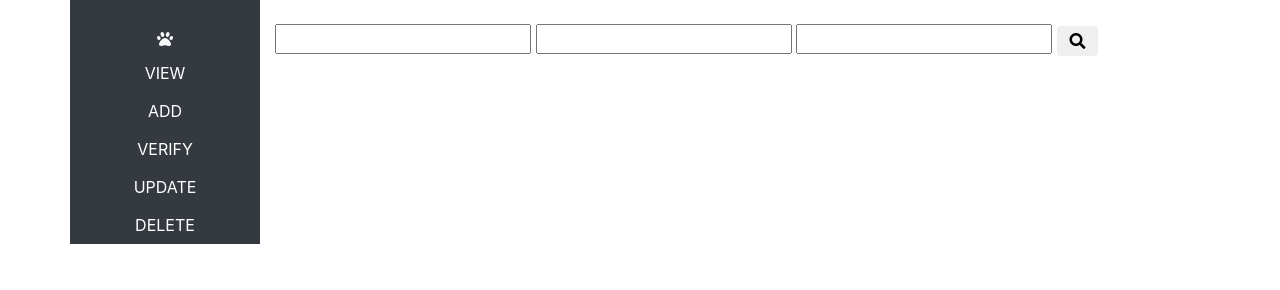
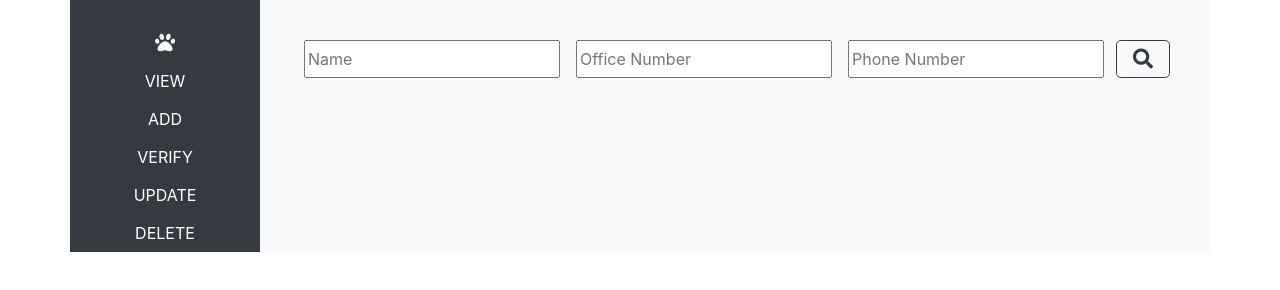
Before and after one commit to Mr-valco/Employee-Directory, a plain HTML site: page index.html in a window 1280 px wide. Drawn offline with nearby package versions, Linux system fonts and the light colour scheme.

Commit message:
minor updates

```diff
--- a/app.js
+++ b/app.js
@@ -70,14 +70,17 @@ const verifys = function () {
     //looks for the index of the item
     const searchIndex = employeeList.findIndex((obj => obj.name == employee.name));
 
+
     // If our employeeList includes the input value, add message to the body
     if (searchIndex !== -1) {
 
         $('#verify').text('YES');
+
     } else {
+
         $('#verify').text('NO');
     }
-
+    $('#verify').removeClass('d-none');
     // After performing our actions, clear the name input
     $('#name').val('');
 }
--- a/index.html
+++ b/index.html
@@ -15,11 +15,11 @@
 
 <body>
   <div class="container">
-    <div class="row">
+    <div class="row justify-content-center">
       <!-- menue -->
-      <div class="col-2 bg-dark text-light ">
+      <div class="col-sm-2 bg-dark text-light ">
         <br>
-        <i class=" btn fas fa-paw w-100"></i>
+        <i class=" btn fas fa-paw btn-lg w-100"></i>
         <button class="btn btn-dark  w-100" id="view">VIEW</button>
         <button class="btn btn-dark  w-100" id="add">ADD</button>
         <button class="btn btn-dark  w-100" id="search">VERIFY</button>
@@ -27,18 +27,19 @@
         <button class="btn btn-dark  w-100" id="delete">DELETE</button>
       </div>
 
-      <div class="col-10">
+      <div class="col-sm-10 bg-light">
         <br>
         <!-- input fields -->
-        <div class="" id="textInput">
-          <input id="name">
-          <input id="officeNum">
-          <input id="phoneNum">
-          <button class=" btn fas fa-search" id="search"></button>
-          <p id="verify" style="color: red;"> </p>
+        <div class="row justify-content-center py-3" id="textInput">
+          <input class="mx-2" id="name" placeholder="Name">
+          <input class="mx-2" id="officeNum" placeholder="Office Number">
+          <input class="mx-2" id="phoneNum" placeholder="Phone Number">
+          <button class=" btn btn-outline-dark btn-lg mx-1 btn fas fa-search" id="search"></button>
+
         </div>
         <!-- Content is in this div  -->
         <div class="content" id="employeeList"></div>
+        <p class="d-none" id="verify" style="color: red;"> </p>
       </div>
     </div>
   </div>
```
